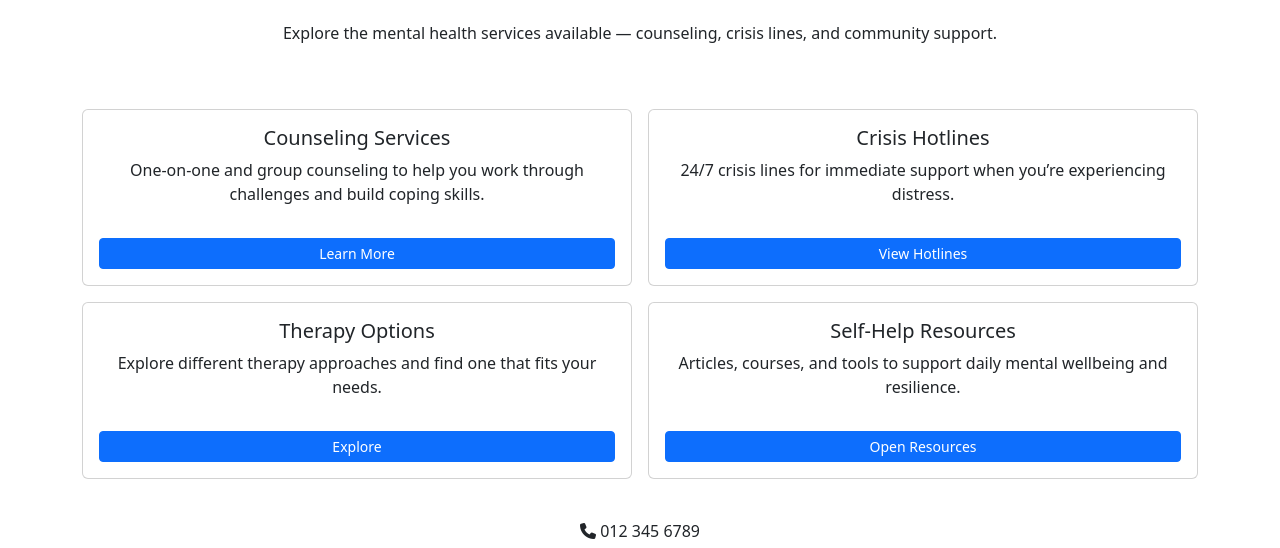
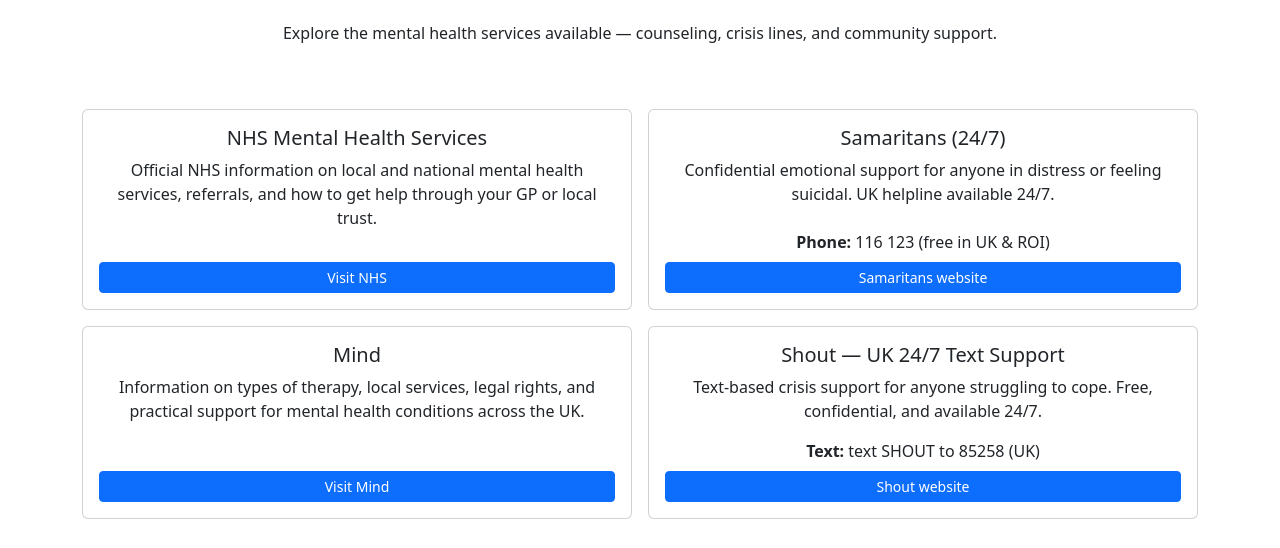
Before and after one commit to jonniecumming/mental-health-awareness, a plain HTML site: page index.html in a window 1280 px wide. Shown: the part 2762-3310 px from the top of the page. Drawn offline with nearby package versions, Linux system fonts and the light colour scheme; a web font is replaced by a local one.

Commit message:
Update the services to real-world UK based services using copilot

```diff
--- a/index.html
+++ b/index.html
@@ -193,9 +193,9 @@
                         <div class="col-12 col-sm-6">
                             <div class="card h-100">
                                 <div class="card-body d-flex flex-column">
-                                    <h5 class="card-title">Counseling Services</h5>
-                                    <p class="card-text flex-grow-1">One-on-one and group counseling to help you work through challenges and build coping skills.</p>
-                                    <a href="#counseling" class="btn btn-primary btn-sm mt-3" aria-label="Learn more about Counseling Services">Learn More</a>
+                                    <h5 class="card-title">NHS Mental Health Services</h5>
+                                    <p class="card-text flex-grow-1">Official NHS information on local and national mental health services, referrals, and how to get help through your GP or local trust.</p>
+                                    <a href="https://www.nhs.uk/mental-health" target="_blank" rel="noopener noreferrer" class="btn btn-primary btn-sm mt-3" aria-label="Visit NHS mental health services (opens in a new tab)">Visit NHS</a>
                                 </div>
                             </div>
                         </div>
@@ -203,9 +203,10 @@
                         <div class="col-12 col-sm-6">
                             <div class="card h-100">
                                 <div class="card-body d-flex flex-column">
-                                    <h5 class="card-title">Crisis Hotlines</h5>
-                                    <p class="card-text flex-grow-1">24/7 crisis lines for immediate support when you’re experiencing distress.</p>
-                                    <a href="#hotlines" class="btn btn-primary btn-sm mt-3" aria-label="View Crisis Hotlines">View Hotlines</a>
+                                    <h5 class="card-title">Samaritans (24/7)</h5>
+                                    <p class="card-text flex-grow-1">Confidential emotional support for anyone in distress or feeling suicidal. UK helpline available 24/7.</p>
+                                    <p class="mb-2"><strong>Phone:</strong> 116 123 (free in UK & ROI)</p>
+                                    <a href="https://www.samaritans.org" target="_blank" rel="noopener noreferrer" class="btn btn-primary btn-sm mt-0" aria-label="Visit Samaritans website (opens in a new tab)">Samaritans website</a>
                                 </div>
                             </div>
                         </div>
@@ -213,9 +214,9 @@
                         <div class="col-12 col-sm-6">
                             <div class="card h-100">
                                 <div class="card-body d-flex flex-column">
-                                    <h5 class="card-title">Therapy Options</h5>
-                                    <p class="card-text flex-grow-1">Explore different therapy approaches and find one that fits your needs.</p>
-                                    <a href="#therapy" class="btn btn-primary btn-sm mt-3" aria-label="Explore Therapy Options">Explore</a>
+                                    <h5 class="card-title">Mind</h5>
+                                    <p class="card-text flex-grow-1">Information on types of therapy, local services, legal rights, and practical support for mental health conditions across the UK.</p>
+                                    <a href="https://www.mind.org.uk" target="_blank" rel="noopener noreferrer" class="btn btn-primary btn-sm mt-3" aria-label="Visit Mind (opens in a new tab)">Visit Mind</a>
                                 </div>
                             </div>
                         </div>
@@ -223,9 +224,10 @@
                         <div class="col-12 col-sm-6">
                             <div class="card h-100">
                                 <div class="card-body d-flex flex-column">
-                                    <h5 class="card-title">Self-Help Resources</h5>
-                                    <p class="card-text flex-grow-1">Articles, courses, and tools to support daily mental wellbeing and resilience.</p>
-                                    <a href="#self-help" class="btn btn-primary btn-sm mt-3" aria-label="Open Self-Help Resources">Open Resources</a>
+                                    <h5 class="card-title">Shout — UK 24/7 Text Support</h5>
+                                    <p class="card-text flex-grow-1">Text-based crisis support for anyone struggling to cope. Free, confidential, and available 24/7.</p>
+                                    <p class="mb-2"><strong>Text:</strong> text SHOUT to 85258 (UK)</p>
+                                    <a href="https://giveusashout.org" target="_blank" rel="noopener noreferrer" class="btn btn-primary btn-sm mt-0" aria-label="Visit Shout text support (opens in a new tab)">Shout website</a>
                                 </div>
                             </div>
                         </div>
```
